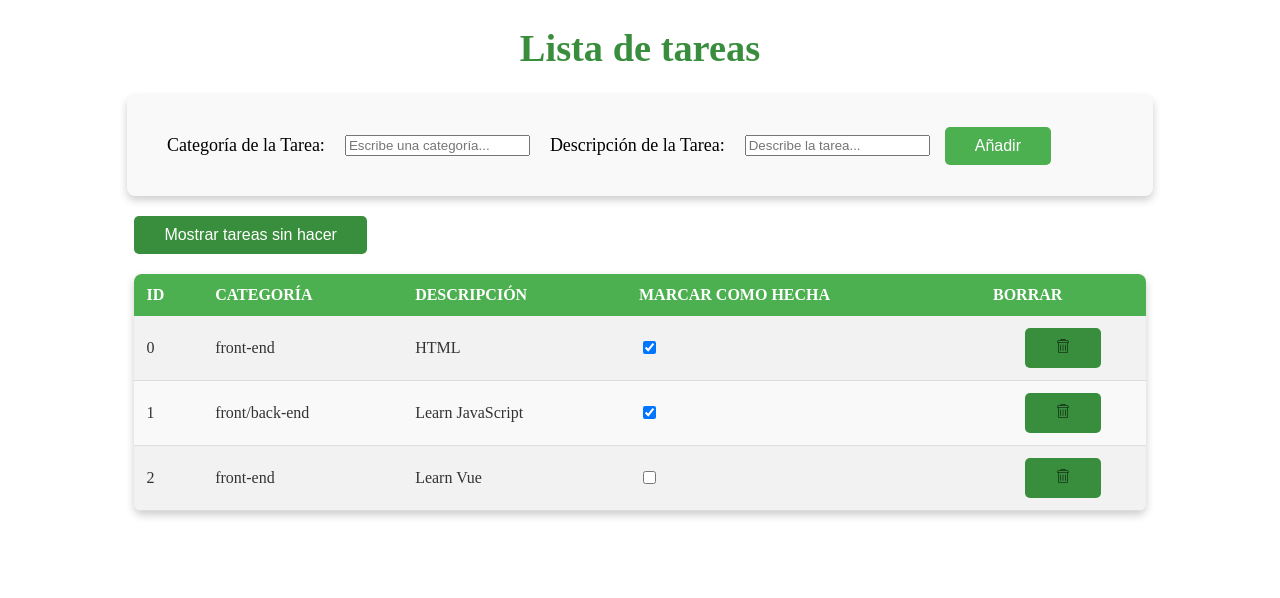
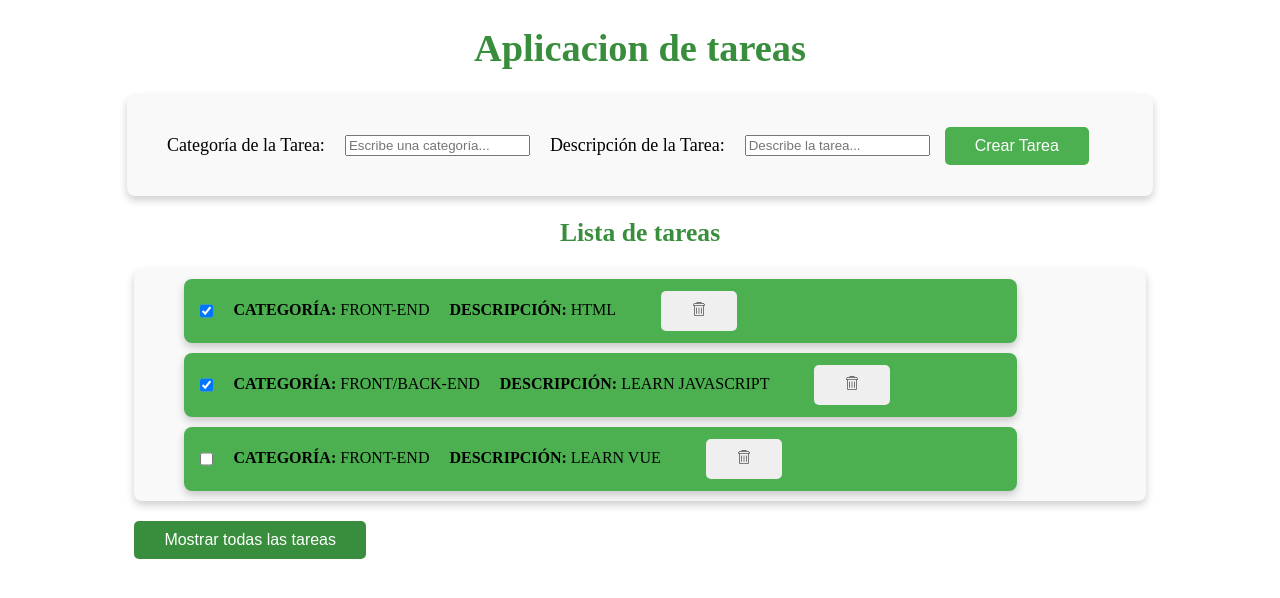
Before and after one commit to MariaTiscarAmamdor/ListaTareas_go, a Vue app: page / in a window 1280 px wide. Shown: the top 598 px of the page. Built offline with nearby package versions, Linux system fonts and the light colour scheme.

Commit message:
Creación de mas componentes, que se pasan la informacion de unos a otros

```diff
--- a/src/App.vue
+++ b/src/App.vue
@@ -1,12 +1,12 @@
 <script setup>
 import { ref, computed } from 'vue';
-import Formulario from './components/Formulario.vue';
-import Tabla from './components/Tabla.vue';
-import Mostrar from './components/Mostrar.vue';
+import CrearTarea from './components/CrearTarea.vue';
+import ListaTarea from './components/ListaTarea.vue';
+// import Mostrar from './components/Mostrar.vue';
 
 let id = 0;
 
-const tareaCompletada = ref(false);
+
 const tareas = ref([
   { id: id++, texto: ' HTML', cat: 'front-end', hecho: true },
   { id: id++, texto: 'Learn JavaScript', cat: 'front/back-end', hecho: true },
@@ -17,39 +17,44 @@ function anadirTarea({ cat, descripcion }) {
   tareas.value.push({ id: id++, texto: descripcion, cat: cat, hecho: false });
 }
 //funcion de borrar tarea
-function borrarTarea(tarea) {
-  tareas.value = tareas.value.filter((t) => t !== tarea);
+function borrarTarea(id) {
+  console.log(id)
+  tareas.value = tareas.value.filter((t) => t.id !== id);
 }
-//funcion para filtrar del slice de tareas según en función del valor de tareaCompletada true/false
-const filtroTareas = computed(() => {
-  return tareaCompletada.value
-    ? tareas.value.filter((t) => !t.hecho)
-    : tareas.value;
-});
-//funcion para alternar el valor de tareaCompletada entre true y false.
-function toggleHecho() {
-  tareaCompletada.value = !tareaCompletada.value;
-}
+
+
 </script>
 
 <template>
   <header>
-    <h1>Lista de tareas</h1>
+    <h1>Aplicacion de tareas</h1>
   </header>
   <main>
     <!--  -->
-    <Formulario @addTarea="anadirTarea" />
-    <Mostrar :toggleHecho="toggleHecho"/>
-    <!-- directivas para utilizar métodos -->
-    <Tabla :tareas="filtroTareas" :borrarTarea="borrarTarea" />
+    <CrearTarea @addTarea="anadirTarea" />
+    <!-- <Mostrar :toggleHecho="toggleHecho"/>  -->
+    <h2>Lista de tareas</h2>
+    <ListaTarea :tareas="tareas" @borrarTareaTarjeta="borrarTarea"/>
   </main>
 </template>
 
 <style scoped>
+template{
+  margin: 20px auto;
+  width: 80%;
+  background-color: #f9f9f9;
+  box-shadow: 0 4px 8px rgba(0, 0, 0, 0.2);
+  border-radius: 8px;
+  overflow: hidden;
+}
 h1 {
   color: #388e3c;
   text-align: center;
   font-size: 3vw;
 }
-
+h2 {
+  color: #388e3c;
+  text-align: center;
+  font-size: 2vw;
+}
 </style>
--- a/src/components/Formulario.vue
+++ b/src/components/CrearTarea.vue
@@ -16,6 +16,7 @@ function addTarea() {
 </script>
 
 <template>
+
 <form @submit.prevent="addTarea">
       <label for="categoria">Categoría de la Tarea:</label>
       <input id="categoria" v-model="newCat" required placeholder="Escribe una categoría..."
@@ -23,7 +24,7 @@ function addTarea() {
       <label for="description">Descripción de la Tarea:</label>
       <input id="description" v-model="newDescripcion" required placeholder="Describe la tarea..."
         aria-label="Descripción de la Tarea" />
-      <button>Añadir</button>
+      <button>Crear Tarea</button>
     </form>
 </template>
 
--- /dev/null
+++ b/src/components/ListaTarea.vue
@@ -0,0 +1,76 @@
+<script setup>
+import { ref, computed, defineProps } from 'vue';
+import TarjetaTarea from './TarjetaTarea.vue';
+
+const props = defineProps({
+    tareas: {
+        type: Array,
+        required: true
+    }
+});
+
+//funcion de borrar tarea
+// function borrarTarea(tarea) {
+//   tareas.value = tareas.value.filter((t) => t !== tarea);
+// }
+const emit = defineEmits(['borrarTareaTarjeta'])
+const tareaCompletada = ref(false);
+//funcion para filtrar del slice de tareas según en función del valor de tareaCompletada true/false
+const filtroTareas = computed(() => {
+  return tareaCompletada.value
+    ? props.tareas.filter((t) => !t.hecho)
+    : props.tareas;
+});
+//funcion para alternar el valor de tareaCompletada entre true y false.
+function toggleHecho() {
+  tareaCompletada.value = !tareaCompletada.value;
+}
+</script>
+
+<template>
+<div>
+    <TarjetaTarea
+            v-for="tarea in filtroTareas"
+            :key="tarea.id"
+            :tarea="tarea"
+            @borrarTareaTarjeta="$emit('borrarTareaTarjeta', tarea.id)"
+        />
+</div>
+<button id="boton_mostrar" @click="toggleHecho">
+        {{ tareaCompletada ? 'Mostrar tareas sin hacer' : 'Mostrar todas las tareas' }}
+    </button>
+</template>
+
+<style scoped>
+div {
+  margin: 20px auto;
+  width: 80%;
+  background-color: #f9f9f9;
+  box-shadow: 0 4px 8px rgba(0, 0, 0, 0.2);
+  border-radius: 8px;
+  overflow: hidden;
+
+}
+#boton_mostrar {
+    margin-left: 10%;
+    background-color: #388e3c;
+}
+button {
+  padding: 10px 30px;
+  margin-left: 15px;
+  background-color: #4CAF50;
+  color: white;
+  border: none;
+  border-radius: 5px;
+  cursor: pointer;
+  font-size: 16px;
+  transition: background-color 0.3s ease, transform 0.2s ease;
+  width: fit-content;
+}
+
+button:hover {
+  background-color: #388e3c;
+  transform: scale(1.05);
+}
+
+</style>
--- a/src/components/Mostrar.vue
+++ b/src/components/Mostrar.vue
@@ -5,7 +5,7 @@ const props = defineProps(['toggleHecho']);
 
 <template>
     <button id="boton_mostrar" @click="toggleHecho">
-        {{ tareaCompletada ? 'Mostrar todas las tareas' : 'Mostrar tareas sin hacer' }}
+        {{ toggleHecho ? 'Mostrar tareas sin hacer' : 'Mostrar todas las tareas' }}
     </button>
 </template>
 <style scoped>
--- a/src/components/Tabla.vue
+++ b/src/components/Tabla.vue
@@ -6,10 +6,10 @@ const props = defineProps(['tareas', 'borrarTarea']);
 </script>
 
 <template>
+  <h2>Lista de tareas</h2>
   <table>
       <thead>
         <tr>
-          <th>ID</th>
           <th>Categoría</th>
           <th>Descripción</th>
           <th>Marcar como Hecha</th>
@@ -17,7 +17,6 @@ const props = defineProps(['tareas', 'borrarTarea']);
         </tr>
       </thead>
       <tr v-for="tarea in tareas" :key="tarea.id">
-        <td><span>{{ tarea.id }}</span></td>
         <td><span>{{ tarea.cat }}</span></td>
         <td><span>{{ tarea.texto }}</span></td>
         <td><input type="checkbox" v-model="tarea.hecho"></td>
@@ -27,6 +26,11 @@ const props = defineProps(['tareas', 'borrarTarea']);
 </template>
 
 <style scoped>
+h2 {
+  color: #388e3c;
+  text-align: center;
+  font-size: 2vw;
+}
 table {
   margin: 20px auto;
   border-collapse: collapse;
--- /dev/null
+++ b/src/components/TarjetaTarea.vue
@@ -0,0 +1,65 @@
+<script setup>
+import { defineProps } from 'vue';
+
+const props = defineProps({
+    tarea: {
+        type: Object,
+        required: true
+    }
+});
+// const emit = defineEmits(['borrarTareaTarjeta']);
+</script>
+
+<template>
+    <div class="tarjeta_tarea">
+        <input type="checkbox" v-model="tarea.hecho">
+        <span><strong>CATEGORÍA:</strong> {{ tarea.cat }}</span>
+        <span><strong>DESCRIPCIÓN:</strong> {{ tarea.texto }}</span>
+        <button @click="$emit('borrarTareaTarjeta', tarea.id)"><img src="../assets/basura.png"></button>
+    </div>
+</template>
+
+<style scoped>
+.tarjeta_tarea {
+    display: flex;
+    /* justify-content: space-between; */
+    /* align-items:center;  */
+    margin: 10px 50px;
+    background-color: #4CAF50;
+    color: white;
+    padding: 12px;
+    font-size: 16px;
+    text-transform: uppercase;
+}
+
+input {
+    margin-right: 10px;
+    align-items: flex-start;
+}
+
+span {
+    margin: 0 ;
+    padding: 10px;
+    color: black;
+    text-align: left;
+}
+
+button {
+    padding: 10px 30px;
+    margin-left: 35px;
+    align-items: flex-end;
+    /* background-color: #4CAF50; */
+    color: white;
+    border: none;
+    border-radius: 5px;
+    cursor: pointer;
+    font-size: 16px;
+    transition: background-color 0.3s ease, transform 0.2s ease;
+    width: fit-content;
+}
+
+button:hover {
+    background-color: #c6140b;
+    transform: scale(1.05);
+}
+</style>
```
